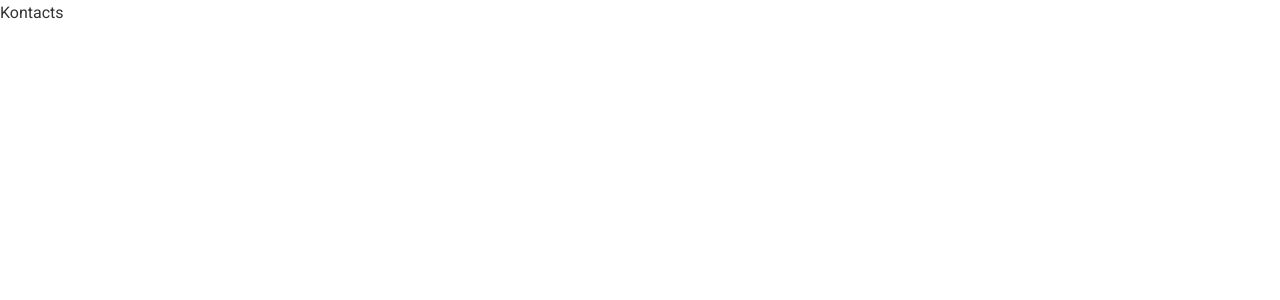
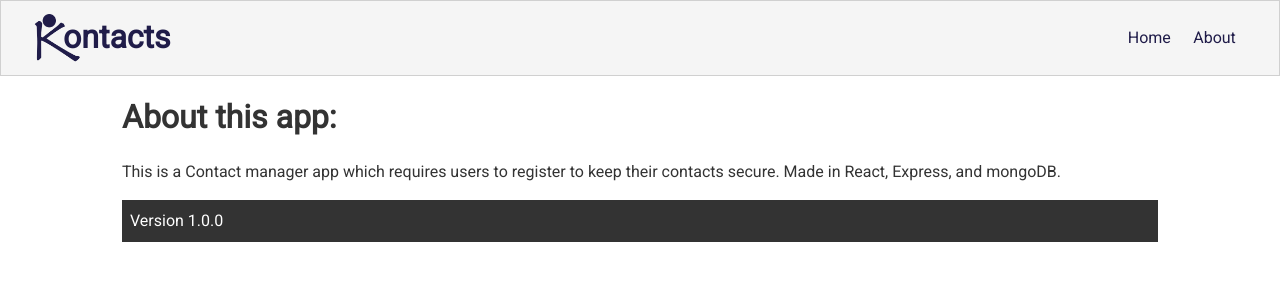
Before and after one commit to thisispayam/kontacts, a React (Create React App) app in the folder client/: page /about in a window 1280 px wide. Shown: the top 300 px of the page. Built offline with nearby package versions, Linux system fonts and the light colour scheme.

Commit message:
React router , Navbar, Pages (about, home), sass, fontawesome

```diff
--- a/client/package.json
+++ b/client/package.json
@@ -4,6 +4,7 @@
     "private": true,
     "dependencies": {
         "axios": "^0.19.0",
+        "node-sass": "^4.12.0",
         "react": "^16.9.0",
         "react-dom": "^16.9.0",
         "react-router-dom": "^5.0.1",
--- a/client/public/index.html
+++ b/client/public/index.html
@@ -10,7 +10,7 @@
     <link rel="apple-touch-icon" href="logo192.png" />
 
     <link rel="manifest" href="%PUBLIC_URL%/manifest.json" />
-    <link href="https://cdnjs.cloudflare.com/ajax/libs/font-awesome/5.9.0/css/fontawesome.min.css" rel="stylesheet" integrity="sha384-wvfXpqpZZVQGK6TAh5PVlGOfQNHSoD2xbE+QkPxCAFlNEevoEH3Sl0sibVcOQVnN" crossorigin="anonymous">
+    <link rel="stylesheet" href="https://use.fontawesome.com/releases/v5.6.3/css/all.css" integrity="sha384-UHRtZLI+pbxtHCWp1t77Bi1L4ZtiqrqD80Kn4Z8NTSRyMA2Fd33n5dQ8lWUE00s/" crossorigin="anonymous" />
     <title>Kontacts | Manage your contact list</title>
 </head>
 
--- a/client/src/App.css
+++ b/client/src/App.css
@@ -3,7 +3,7 @@
 /* Global Styles */
 
 :root {
-    --primary-color: #003699;
+    --primary-color: #080436;
     --dark-color: #333333;
     --light-color: #f4f4f4;
     --danger-color: #dc3545;
@@ -383,93 +383,3 @@ table td {
 table th {
     background: var(--light-color);
 }
-
-
-/* Navbar */
-
-.navbar {
-    display: flex;
-    justify-content: space-between;
-    align-items: center;
-    padding: 0.7rem 2rem;
-    z-index: 1;
-    width: 100%;
-    border-bottom: solid 1px var(--primary-color);
-    opacity: 0.9;
-    margin-bottom: 1rem;
-}
-
-.navbar ul {
-    display: flex;
-}
-
-.navbar a {
-    color: #fff;
-    padding: 0.45rem;
-    margin: 0 0.25rem;
-}
-
-.navbar a:hover {
-    color: var(--light-color);
-}
-
-.navbar .welcome span {
-    margin-right: 0.6rem;
-}
-
-
-/* Animation (Add After) */
-
-.item-enter {
-    opacity: 0;
-}
-
-.item-enter-active {
-    opacity: 1;
-    transition: opacity 1000ms ease-in;
-}
-
-.item-exit {
-    opacity: 1;
-}
-
-.item-exit-active {
-    opacity: 0;
-    transition: opacity 1000ms ease-in;
-}
-
-
-/* Mobile Styles */
-
-@media (max-width: 700px) {
-    .hide-sm {
-        display: none;
-    }
-    .grid-2,
-    .grid-3,
-    .grid-4 {
-        grid-template-columns: 1fr;
-    }
-    /* Text Styles */
-    .x-large {
-        font-size: 3rem;
-    }
-    .large {
-        font-size: 2rem;
-    }
-    .lead {
-        font-size: 1rem;
-    }
-    /* Navbar */
-    .navbar {
-        display: block;
-        text-align: center;
-    }
-    .navbar h1 {
-        margin-bottom: 0.6rem;
-    }
-    .navbar ul {
-        text-align: center;
-        justify-content: center;
-    }
-}
--- a/client/src/App.js
+++ b/client/src/App.js
@@ -1,11 +1,25 @@
-import React from 'react';
+import React,{Fragment} from 'react';
+import { BrowserRouter as Router, Route, Switch } from 'react-router-dom';
+import Navbar from './components/layout/Navbar/Navbar';
+import Home from './components/pages/Home/Home';
+import About from './components/pages/About/About';
+
 import './App.css';
 
 const App = () => {
   return (
-    <div className="App">
-      Kontacts
-    </div>
+    <Router>
+      <Fragment>
+        <Navbar />
+        <div className="container">
+          <Switch>
+            <Route exact path='/' component= {Home}/>
+            <Route exact path='/about' component={About} />
+          </Switch>
+        </div>
+      </Fragment>
+    </Router>
+
   );
 }
 
--- /dev/null
+++ b/client/src/components/layout/Navbar/Navbar.js
@@ -0,0 +1,36 @@
+import React from 'react'
+import PropTypes from 'prop-types';
+import {Link} from 'react-router-dom';
+import Logo from '../../../assets/logo.png';
+import './Navbar.scss';
+
+const Navbar = ({title, icon}) => {
+    return (
+        <div className='navbar bg-light'>
+            <img className="logo" src={Logo} alt='logo' />
+            <h1>
+                {title}
+                {/* <i className={icon}>{title}</i> */}
+            </h1>
+            <ul>
+                <li>
+                    <Link to='/'>Home</Link>
+                </li>
+                <li>
+                    <Link to='/about'>About</Link>
+                </li>
+            </ul>
+        </div>
+    )
+}
+
+Navbar.propTypes = {
+    title: PropTypes.string.isRequired, //ptsi
+    icon: PropTypes.string
+}
+
+Navbar.defaultProps = {
+    title: 'ontacts',
+    icon: 'fas fa-id-card-alt'
+}
+export default Navbar
--- /dev/null
+++ b/client/src/components/layout/Navbar/Navbar.scss
@@ -0,0 +1,92 @@
+/* Navbar */
+
+.navbar {
+    display: flex;
+    justify-content: space-between;
+    align-items: center;
+    padding: 0.7rem 2rem;
+    z-index: 1;
+    width: 100%;
+    border-bottom: solid 1px var(--primary-color);
+    opacity: 0.9;
+    margin-bottom: 1rem;
+    ul {
+        display: flex;
+    }
+    a {
+        color: var(--primary-color);
+        padding: 0.45rem;
+        margin: 0 0.25rem;
+        .navbar .welcome span {
+            margin-right: 0.6rem;
+        }
+    }
+    &:hover {
+        color: var(--light-color);
+    }
+    .logo {
+        position: absolute;
+        max-width: 50px;
+    }
+    h1 {
+        margin-left: 30px;
+        color: var(--primary-color);
+    }
+}
+
+
+/* Animation (Add After) */
+
+.item-enter {
+    opacity: 0;
+}
+
+.item-enter-active {
+    opacity: 1;
+    transition: opacity 1000ms ease-in;
+}
+
+.item-exit {
+    opacity: 1;
+}
+
+.item-exit-active {
+    opacity: 0;
+    transition: opacity 1000ms ease-in;
+}
+
+
+/* Mobile Styles */
+
+@media (max-width: 700px) {
+    .hide-sm {
+        display: none;
+    }
+    .grid-2,
+    .grid-3,
+    .grid-4 {
+        grid-template-columns: 1fr;
+    }
+    /* Text Styles */
+    .x-large {
+        font-size: 3rem;
+    }
+    .large {
+        font-size: 2rem;
+    }
+    .lead {
+        font-size: 1rem;
+    }
+    /* Navbar */
+    .navbar {
+        display: block;
+        text-align: center;
+        h1 {
+            margin-bottom: 0.6rem;
+        }
+        .navbar ul {
+            text-align: center;
+            justify-content: center;
+        }
+    }
+}
--- /dev/null
+++ b/client/src/components/pages/About/About.js
@@ -0,0 +1,15 @@
+//racf
+import React from 'react'
+
+const About = () => {
+    return (
+        <div>
+            <h1>About this app:</h1>
+           <p className='my-1'>This is a Contact manager app which requires users to register to keep their contacts secure. Made in React, Express, and mongoDB.</p>
+           <p className="bg-dark p">Version 1.0.0</p>
+
+        </div>
+    )
+}
+
+export default About
--- /dev/null
+++ b/client/src/components/pages/Home/Home.js
@@ -0,0 +1,11 @@
+import React from 'react'
+
+const Home = () => {
+    return (
+        <div>
+            home
+        </div>
+    )
+}
+
+export default Home
```
Also changed, not shown: client/src/assets/logo.png (added), 1 other file (tests, documents, lock files or other folders).
